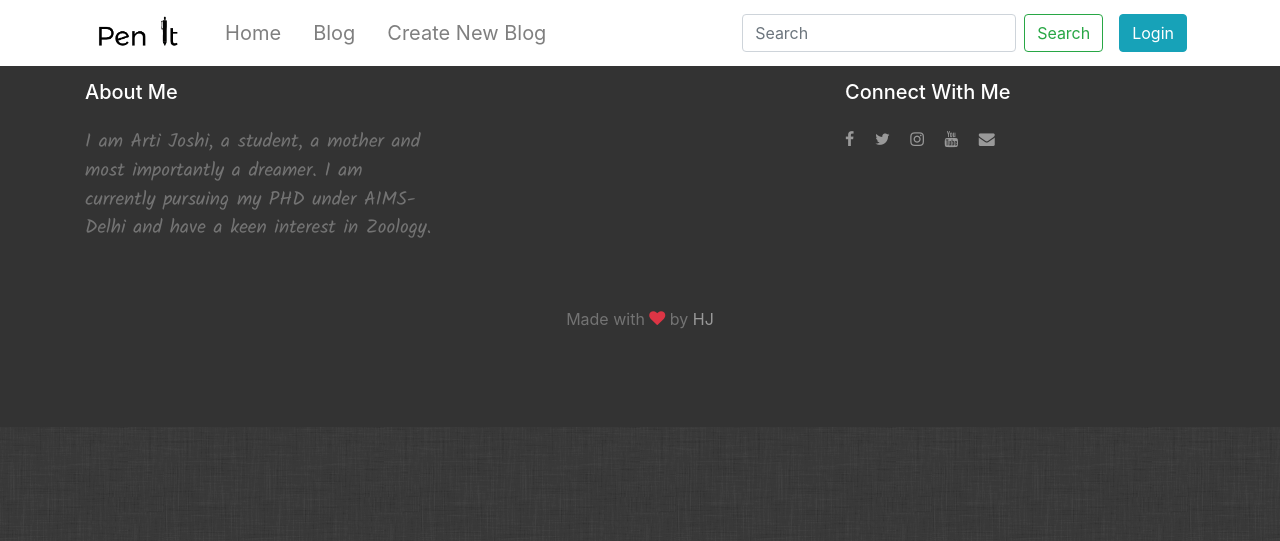
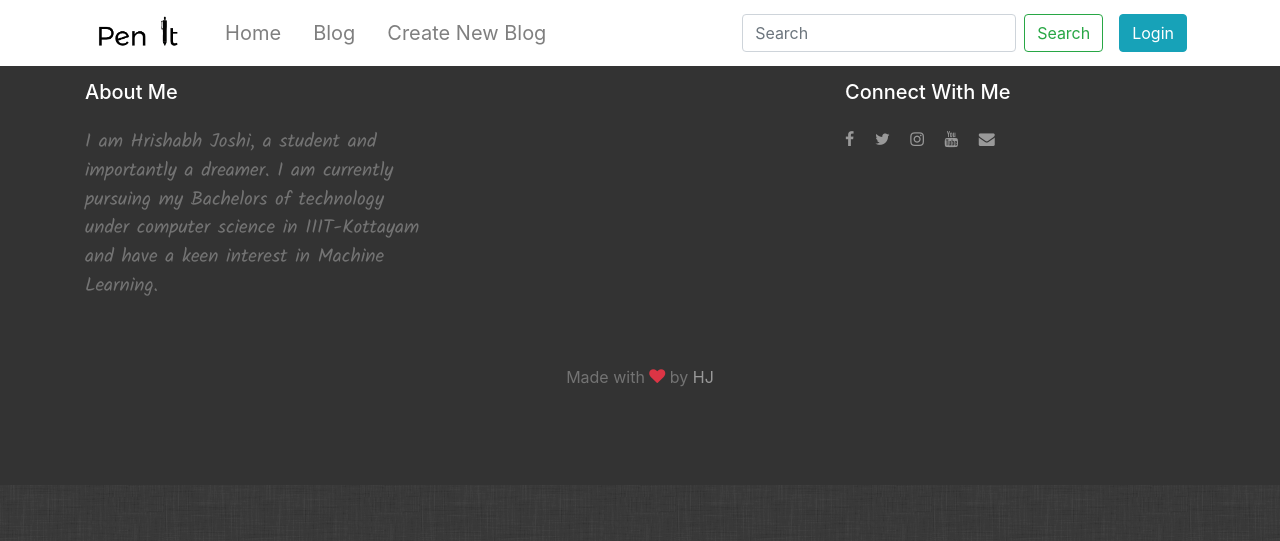
Before and after one commit to joshi008/PenIt-Personal-Blogging-Website, a Django app: page /example/ in a window 1280 px wide. Shown: the top 541 px of the page. Run offline with Django 3.2, Linux system fonts and the light colour scheme; some libraries are stand-ins or nearby versions; some web fonts are replaced.

Commit message:
Update base.html

```diff
--- a/try Django/templates/base.html
+++ b/try Django/templates/base.html
@@ -244,7 +244,7 @@
         <div class="row mb-5">
           <div class="col-md-4">
             <h3 class="footer-heading mb-4">About Me</h3>
-            <p style="font-family: kalam; font-size: 1.2rem">I am Arti Joshi, a student, a mother and most importantly a dreamer. I am currently pursuing my PHD under AIMS-Delhi and have a keen interest in Zoology.</p>
+            <p style="font-family: kalam; font-size: 1.2rem">I am Hrishabh Joshi, a student and importantly a dreamer. I am currently pursuing my Bachelors of technology under computer science in IIIT-Kottayam and have a keen interest in Machine Learning.</p>
           </div>
           <div class="col-md-3 ml-auto">
           </div>
@@ -252,11 +252,11 @@
             <div>
               <h3 class="footer-heading mb-4">Connect With Me</h3>
               <p>
-                <a href="https://www.facebook.com/arti.joshi.9484" target="_blank"><span class="ic icon-facebook pt-2 pr-2 pb-2 pl-0"></span></a>
+                <a href="https://www.facebook.com/" target="_blank"><span class="ic icon-facebook pt-2 pr-2 pb-2 pl-0"></span></a>
                 <a href="#" target="_blank"><span class="ic icon-twitter p-2"></span></a>
                 <a href="#" target="_blank"><span class="ic icon-instagram p-2"></span></a>
-                <a href="https://www.youtube.com/channel/UCc6bZwA-Av0ata3-QwY7Yng" target="_blank"><span class="ic icon-youtube p-2"></span></a>
-                <a href="mailto: artijoshi2108@gmail.com" target="_blank"><span class="ic icon-envelope p-2"></span></a>
+                <a href="https://www.youtube.com/" target="_blank"><span class="ic icon-youtube p-2"></span></a>
+                <a href="mailto: joshi.hrishabh@gmail.com" target="_blank"><span class="ic icon-envelope p-2"></span></a>
               </p>
             </div>
           </div>
```
